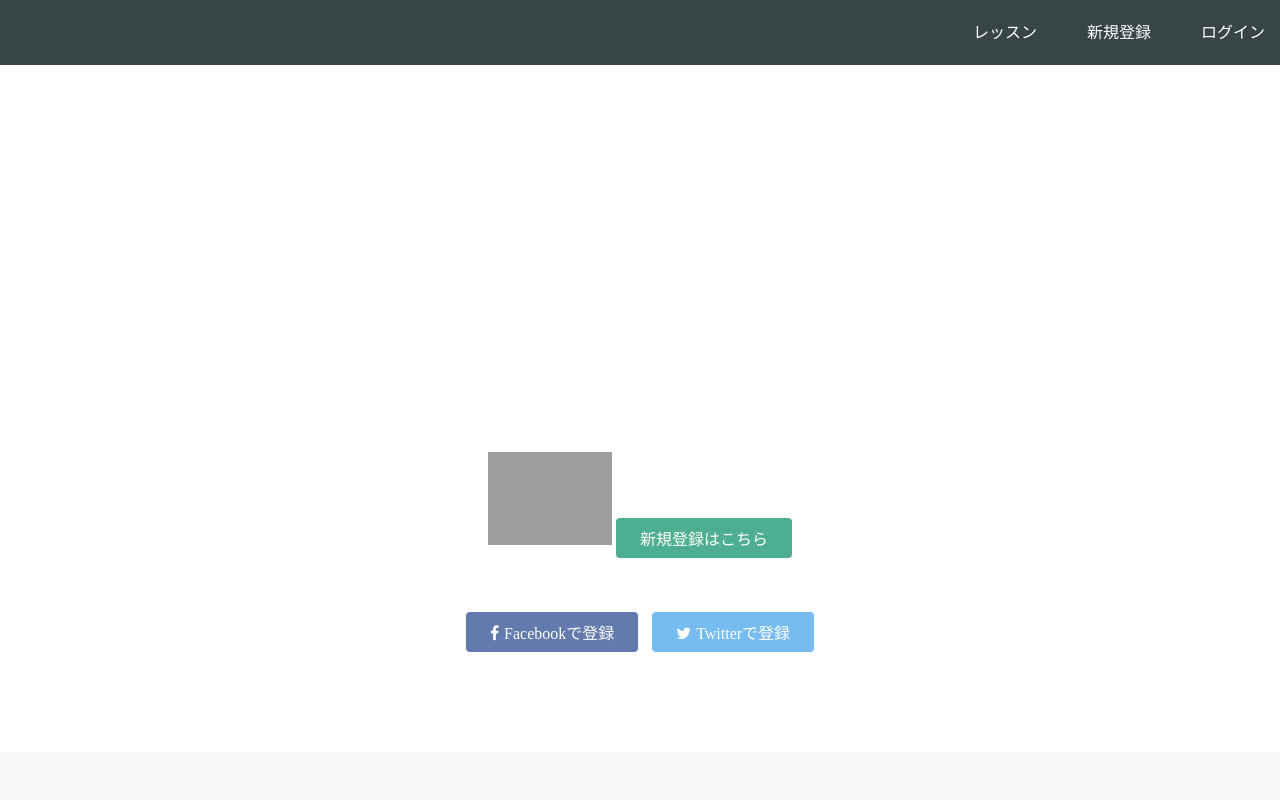
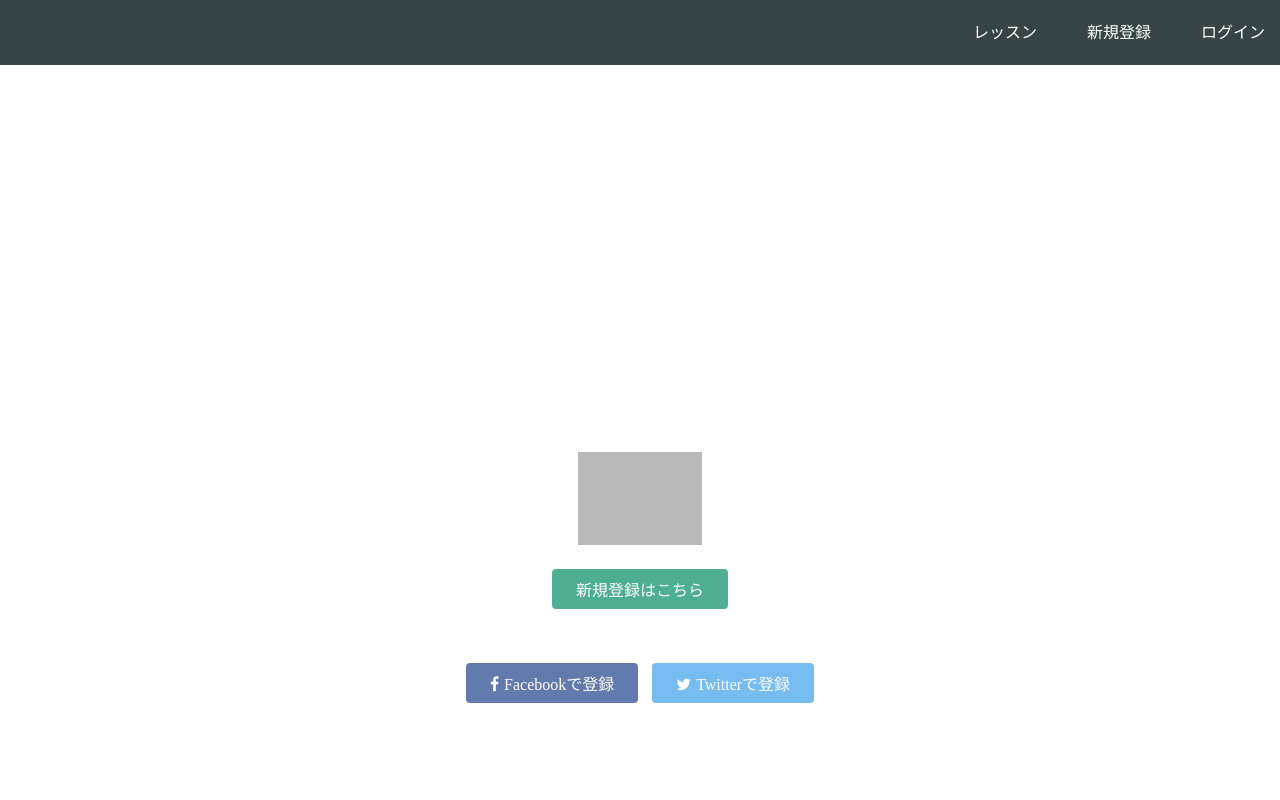
Before and after one commit to tyukei/unity.github.io, a plain HTML site: page index.html in a window 1280 px wide. Shown: the top 800 px of the page. Drawn offline with Linux system fonts and the light colour scheme; grey boxes are pictures that could not be loaded.

Commit message:
fix: img

```diff
--- a/index.html
+++ b/index.html
@@ -25,9 +25,9 @@
       <h1>LEARN TO CODE.<br>LEARN TO BE CREATIVE.</h1>
       <p>KITAIClubはオンラインプログラミング学習サービスです。<br>初心者にもやさしいスライドとレッスンで、ウェブサービスを作りながらプログラミングを学んでいきましょう。</p>
       <div class="btn-wrapper">
-        <a>
+        <p>
           <img class="logo" src="https://github.com/tyukei/unity.github.io/blob/main/img/logo.png?raw=true">
-        </a>
+        </p>
         <a href="#" class="btn signup">新規登録はこちら</a>
         <p>or</p>
         <a href="#" class="btn facebook"><span class="fa fa-facebook"></span>Facebookで登録</a>
```
